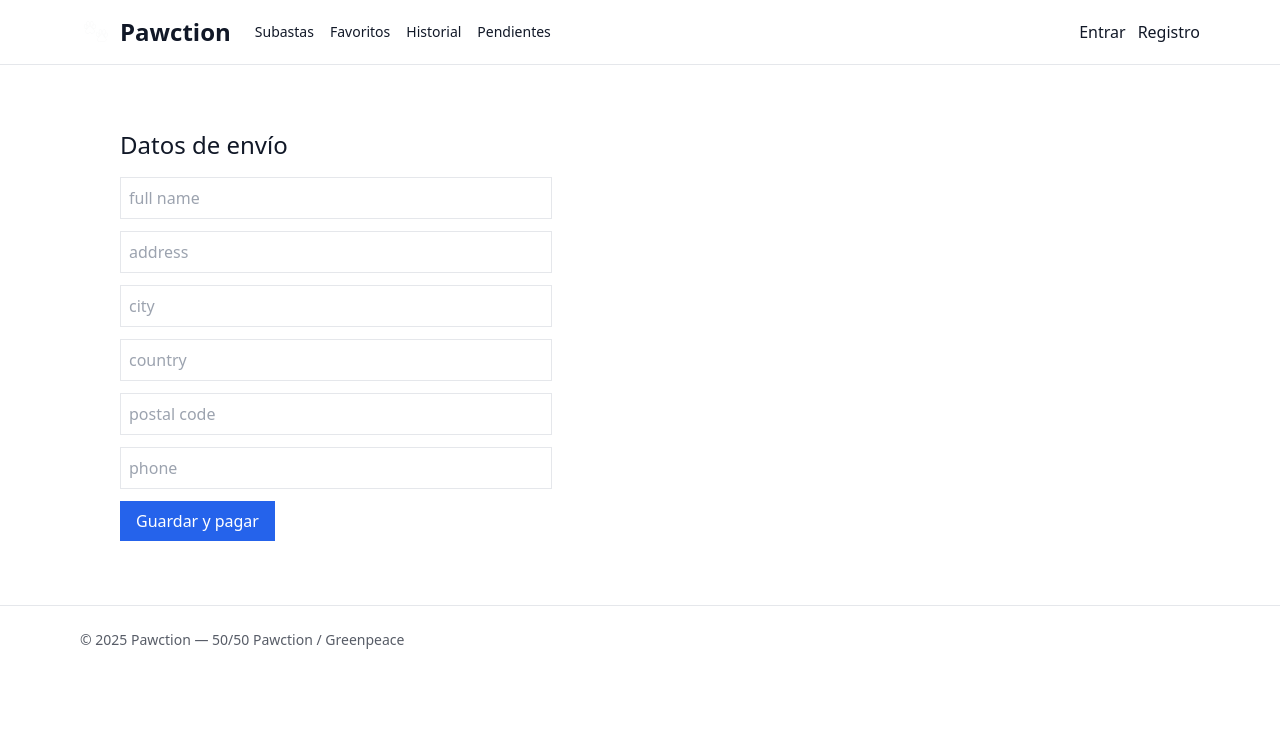
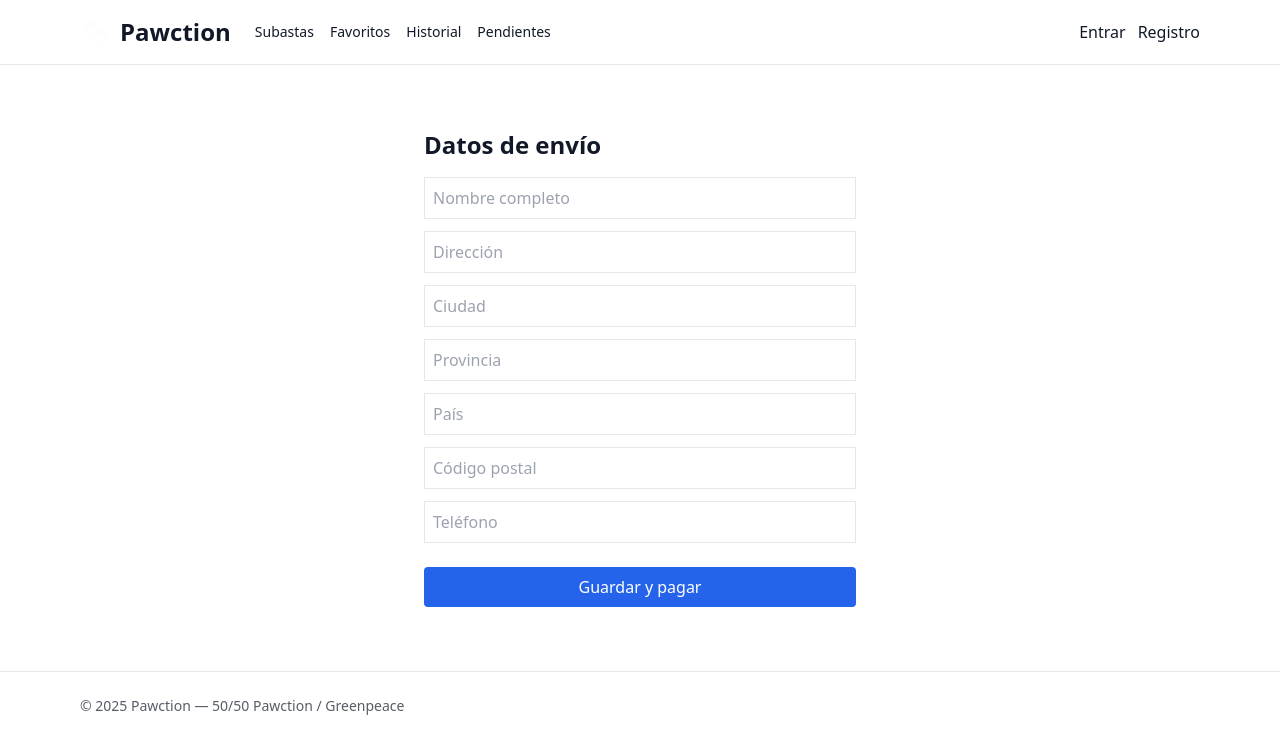
Before and after one commit to ToniMBIX/pawction, a React (Vite) app in the folder frontend/: page /shipping-form/1 in a window 1280 px wide. Shown: the top 754 px of the page. Built offline with nearby package versions, Linux system fonts and the light colour scheme.

Commit message:
palanteya

```diff
--- a/frontend/src/pages/ShippingForm.jsx
+++ b/frontend/src/pages/ShippingForm.jsx
@@ -10,6 +10,7 @@ export default function ShippingForm() {
     full_name: "",
     address: "",
     city: "",
+    province: "",
     country: "",
     postal_code: "",
     phone: ""
@@ -19,31 +20,94 @@ export default function ShippingForm() {
     setForm({ ...form, [e.target.name]: e.target.value });
 
   const submit = async () => {
-    await ShippingAPI.submit({ ...form, auction_id: id });
+    try {
+      await ShippingAPI.submit({
+        ...form,
+        auction_id: id
+      });
+
       navigate(`/fake-payment?auction_id=${id}`);
+    } catch (err) {
+      alert("Error al guardar los datos de envío: " + err.message);
+    }
   };
 
   return (
-    <div className="p-10 max-w-lg">
-      <h1 className="text-2xl mb-4">Datos de envío</h1>
+    <div className="p-10 max-w-lg mx-auto">
+      <h1 className="text-2xl font-bold mb-4">Datos de envío</h1>
 
-      {Object.keys(form).map((key) => (
+      <div className="flex flex-col gap-3">
+
         <input
-          key={key}
-          name={key}
-          placeholder={key.replace("_", " ")}
-          value={form[key]}
+          name="full_name"
+          placeholder="Nombre completo"
+          value={form.full_name}
           onChange={change}
-          className="border p-2 w-full mb-3"
+          className="border p-2 w-full"
+          required
         />
-      ))}
+
+        <input
+          name="address"
+          placeholder="Dirección"
+          value={form.address}
+          onChange={change}
+          className="border p-2 w-full"
+          required
+        />
+
+        <input
+          name="city"
+          placeholder="Ciudad"
+          value={form.city}
+          onChange={change}
+          className="border p-2 w-full"
+          required
+        />
+
+        <input
+          name="province"
+          placeholder="Provincia"
+          value={form.province}
+          onChange={change}
+          className="border p-2 w-full"
+          required
+        />
+
+        <input
+          name="country"
+          placeholder="País"
+          value={form.country}
+          onChange={change}
+          className="border p-2 w-full"
+          required
+        />
+
+        <input
+          name="postal_code"
+          placeholder="Código postal"
+          value={form.postal_code}
+          onChange={change}
+          className="border p-2 w-full"
+          required
+        />
+
+        <input
+          name="phone"
+          placeholder="Teléfono"
+          value={form.phone}
+          onChange={change}
+          className="border p-2 w-full"
+          required
+        />
 
         <button
-        className="bg-blue-600 text-white px-4 py-2"
+          className="bg-blue-600 text-white px-4 py-2 mt-3 rounded"
           onClick={submit}
         >
           Guardar y pagar
         </button>
       </div>
+    </div>
   );
 }
```
Also changed, not shown: 1 other file (tests, documents, lock files or other folders). Lines whose indentation alone changed are shown as unchanged.
